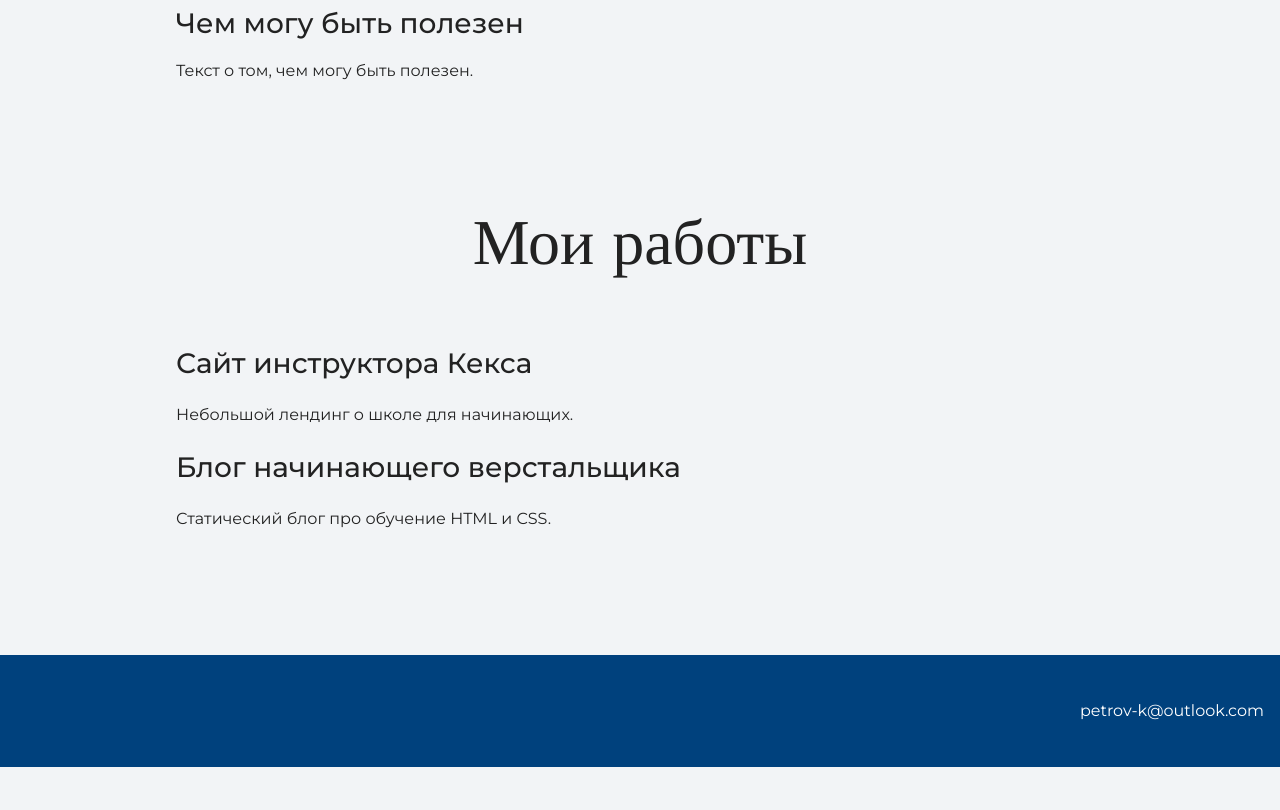
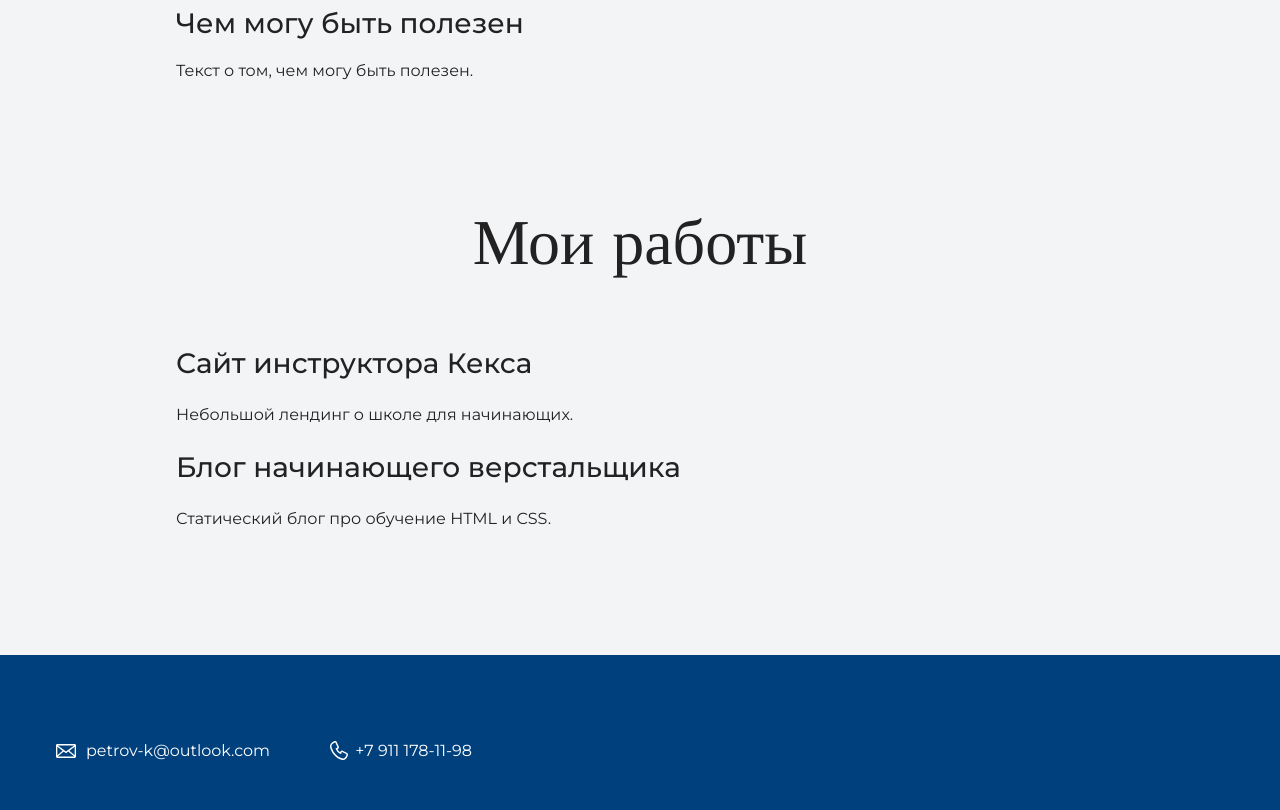
Before and after one commit to kirill-petrov/profile, a plain HTML site: page index.html in a window 1280 px wide. Shown: the part 1285-2095 px from the top of the page. Before the commit the page ends 2052 px from the top, so only its background shows below. Drawn offline with nearby package versions, Linux system fonts and the light colour scheme.

Commit message:
header, footer

```diff
--- a/index.html
+++ b/index.html
@@ -10,7 +10,8 @@
   <body>
     <header class="page-header">
       <div class="container">
-        +7 911 178-11-98
+        <a class="header-email" href="mailto:petrov-k@outlook.com">petrov-k@outlook.com</a>
+        <a class="header-phone" href="tel:+79111781198">+7 911 178-11-98</a>
       </div>
     </header>
 
@@ -44,8 +45,9 @@
     </section>
 
     <footer class="page-footer">
-      <div class="container">
-        petrov-k@outlook.com
+      <div class="page-footer">
+        <a class="footer-email" href="mailto:petrov-k@outlook.com">petrov-k@outlook.com</a>
+        <a class="footer-phone" href="tel:+79111781198">+7 911 178-11-98</a>
       </div>
     </footer>
   </body>
```
